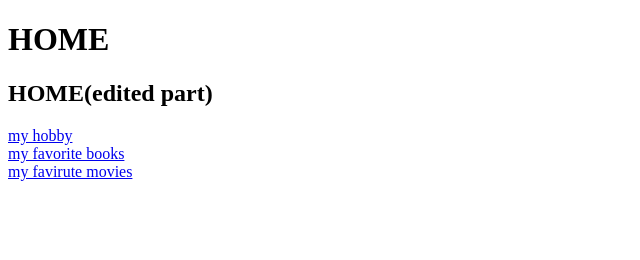
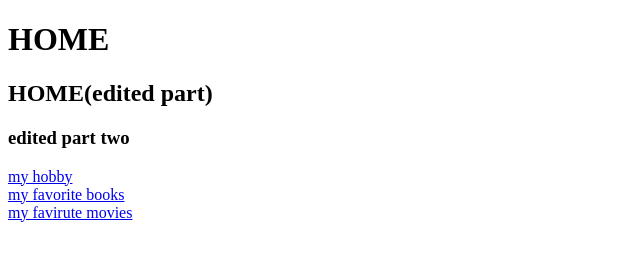
Before and after one commit to birajrai100/html-projects, a plain HTML site: page index.html in a window 1280 px wide. Shown: the whole page, without its empty margins (0-640 px from the left). Drawn offline with Linux system fonts and the light colour scheme.

Commit message:
Update index.html

```diff
--- a/index.html
+++ b/index.html
@@ -9,6 +9,7 @@
 <body>
     <h1>HOME</h1>
     <h2>HOME(edited part)</h2>
+    <h3>edited part two</h3>
     <a href="hobby.html">my hobby</a><br>
     <a href="books.html">my favorite books</a><br>
     <a href="movies.html">my favirute movies</a>
```
